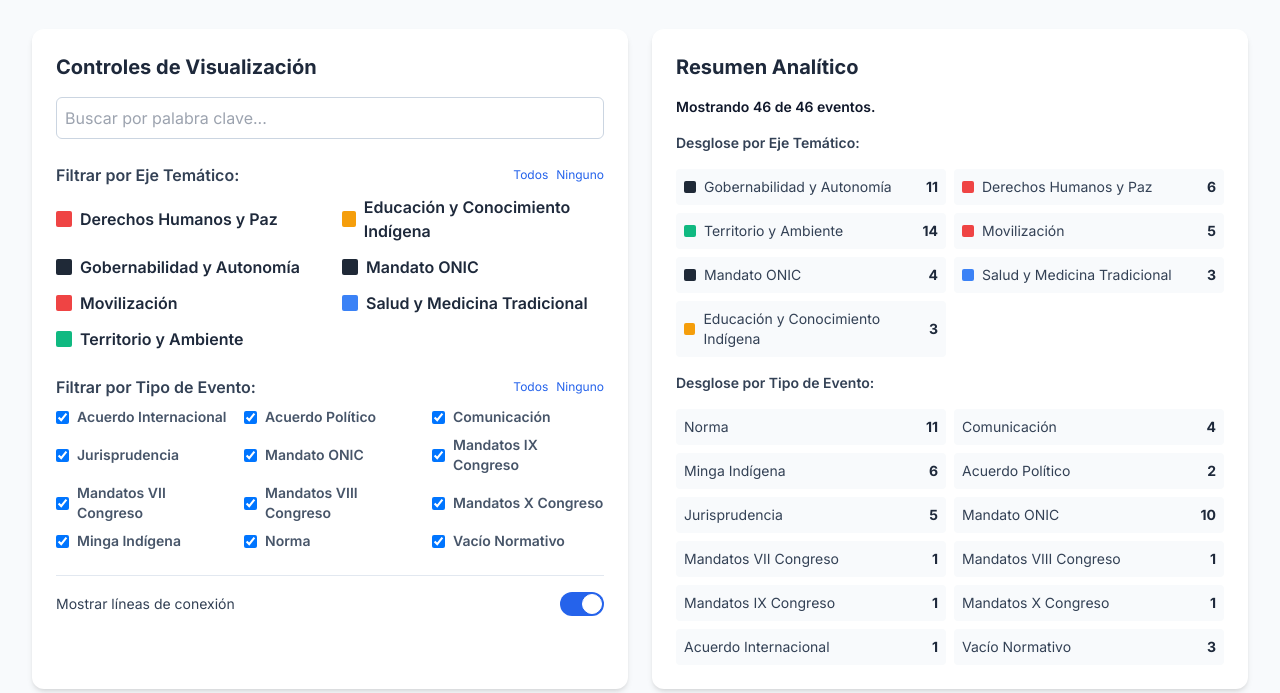
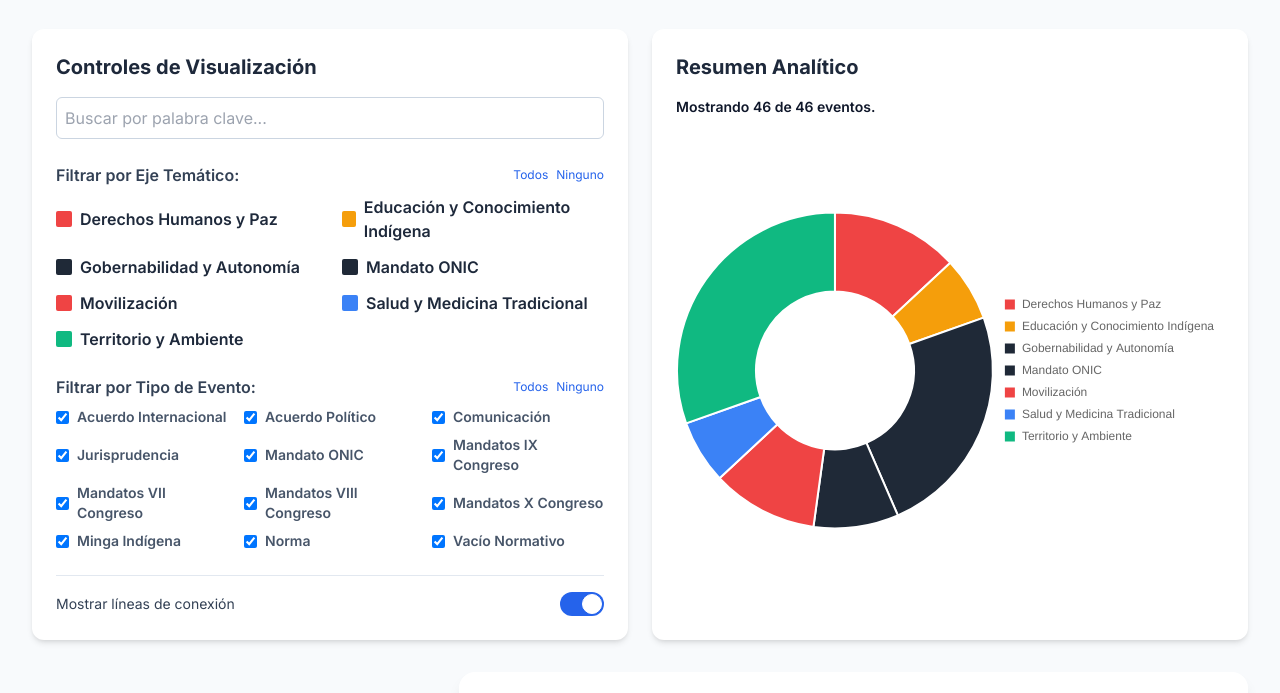
Before and after one commit to wilsonherrera77/Linea_tiempo2, a plain HTML site: page index.html in a window 1280 px wide. Shown: the part 231-924 px from the top of the page. Drawn offline with nearby package versions, Linux system fonts and the light colour scheme.

Commit message:
index.html

```diff
--- a/index.html
+++ b/index.html
@@ -3,9 +3,11 @@
 <head>
     <meta charset="UTF-8">
     <meta name="viewport" content="width=device-width, initial-scale=1.0">
-    <title>Línea de Tiempo Analítica v6 | Derechos Pueblos Indígenas en Colombia</title>
+    <title>Línea de Tiempo Analítica v7 | Derechos Pueblos Indígenas en Colombia</title>
     <script src="https://cdn.tailwindcss.com"></script>
     <script src="https://cdnjs.cloudflare.com/ajax/libs/PapaParse/5.3.2/papaparse.min.js"></script>
+    <!-- NUEVO: Librería para gráficos dinámicos -->
+    <script src="https://cdn.jsdelivr.net/npm/chart.js"></script>
     <link href="https://fonts.googleapis.com/css2?family=Inter:wght@400;600;700&display=swap" rel="stylesheet">
     <style>
         body {
@@ -87,10 +89,9 @@
 
     <div class="container mx-auto p-4 md:p-8">
         <header class="text-center mb-8">
-            <!-- NUEVO: Imagen personalizable en la cabecera -->
             <img src="https://www.onic.org.co/images/logo-onic-2021.png" alt="Logo ONIC" class="h-24 mx-auto mb-4" onerror="this.style.display='none'">
             <h1 class="text-3xl md:text-5xl font-bold text-slate-900">Análisis Interseccional sobre Derechos Indígenas</h1>
-            <p class="text-lg md:text-xl text-slate-600 mt-2">Línea de tiempo multitemática (1991 - 2030) - v6.0</p>
+            <p class="text-lg md:text-xl text-slate-600 mt-2">Línea de tiempo multitemática (1991 - 2030) - v7.0</p>
         </header>
 
         <!-- Contenedor de Controles -->
@@ -101,7 +102,6 @@
                     <input type="search" id="search-input" placeholder="Buscar por palabra clave..." class="w-full p-2 border border-slate-300 rounded-md focus:ring-2 focus:ring-blue-500 focus:border-blue-500">
 
                     <div>
-                        <!-- NUEVO: Botones para seleccionar/deseleccionar todos los Ejes Temáticos -->
                         <div class="flex justify-between items-center mb-2">
                             <h4 class="font-semibold text-slate-700">Filtrar por Eje Temático:</h4>
                             <div class="flex space-x-2">
@@ -110,12 +110,10 @@
                             </div>
                         </div>
                         <div id="theme-filters" class="grid grid-cols-1 sm:grid-cols-2 gap-x-6 gap-y-3">
-                            <!-- Theme filters will be inserted here dynamically -->
                         </div>
                     </div>
 
                     <div>
-                        <!-- NUEVO: Botones para seleccionar/deseleccionar todos los Tipos de Evento -->
                         <div class="flex justify-between items-center mb-2">
                             <h4 class="font-semibold text-slate-700">Filtrar por Tipo de Evento:</h4>
                              <div class="flex space-x-2">
@@ -124,7 +122,6 @@
                             </div>
                         </div>
                         <div id="type-filters" class="grid grid-cols-2 sm:grid-cols-3 gap-x-4 gap-y-2 text-sm">
-                            <!-- Type filters will be inserted here dynamically -->
                         </div>
                     </div>
 
@@ -137,10 +134,12 @@
                     </div>
                 </div>
             </div>
-            <div id="analytics-container" class="bg-white p-6 rounded-xl shadow-md">
+            <div id="analytics-container" class="bg-white p-6 rounded-xl shadow-md flex flex-col">
                  <h3 class="text-xl font-bold text-slate-800 mb-4">Resumen Analítico</h3>
-                 <div id="analytics-content" class="text-sm space-y-4">
-                     <!-- Analytics content will be inserted here -->
+                 <p id="analytics-summary-text" class="text-sm font-semibold text-slate-900 mb-2"></p>
+                 <!-- NUEVO: Canvas para el gráfico -->
+                 <div class="relative flex-grow h-64">
+                    <canvas id="analytics-chart"></canvas>
                  </div>
             </div>
         </div>
@@ -151,7 +150,6 @@
                 <svg id="connections-svg"></svg>
                 <div class="relative timeline-container">
                     <div id="timeline">
-                        <!-- Timeline events will be inserted here -->
                     </div>
                 </div>
             </div>
@@ -211,7 +209,8 @@
             const searchInput = document.getElementById('search-input');
             const connectionsToggle = document.getElementById('toggle-connections');
             const connectionsSvg = document.getElementById('connections-svg');
-            const analyticsContent = document.getElementById('analytics-content');
+            const analyticsSummaryText = document.getElementById('analytics-summary-text');
+            const chartCanvas = document.getElementById('analytics-chart');
 
             const detailsTheme = document.getElementById('details-theme');
             const detailsType = document.getElementById('details-type');
@@ -230,7 +229,8 @@
             let activeTypeFilters = [];
             let currentSearchTerm = '';
             let selectedEventId = null;
-            let themeColorMap = {}; // Will be populated dynamically
+            let themeColorMap = {};
+            let analyticsChart = null; // Variable to hold the chart instance
 
             // --- Data Loading ---
             function loadDataAndInitialize() {
@@ -246,10 +246,9 @@
                             }));
                             allEvents.sort((a, b) => new Date(a.fecha) - new Date(b.fecha));
 
-                            // Dynamically build the theme color map
                             allEvents.forEach(event => {
                                 if (event.temaPrincipal && !themeColorMap[event.temaPrincipal]) {
-                                    themeColorMap[event.temaPrincipal] = event.color || '#94a3b8'; // Use color from CSV or a default gray
+                                    themeColorMap[event.temaPrincipal] = event.color || '#94a3b8';
                                 }
                             });
 
@@ -330,7 +329,7 @@
                     }
                 });
 
-                // NUEVO: Event listeners para los botones de seleccionar/deseleccionar
+                // CORREGIDO: Event listeners para los botones de seleccionar/deseleccionar
                 document.getElementById('select-all-themes').addEventListener('click', () => {
                     document.querySelectorAll('.theme-filter-checkbox').forEach(cb => cb.checked = true);
                     activeThemeFilters = Object.keys(themeColorMap);
@@ -373,48 +372,58 @@
 
             function updateAnalytics(filteredEvents) {
                 const total = filteredEvents.length;
+                analyticsSummaryText.textContent = `Mostrando ${total} de ${allEvents.length} eventos.`;
+
                 const themeCounts = {};
-                Object.keys(themeColorMap).forEach(theme => themeCounts[theme] = 0);
-
-                const typeCounts = {};
-                [...new Set(allEvents.map(event => event.tipo_evento))].forEach(type => typeCounts[type] = 0);
+                activeThemeFilters.forEach(theme => themeCounts[theme] = 0);
 
                 filteredEvents.forEach(event => {
                     if (themeCounts.hasOwnProperty(event.temaPrincipal)) {
                         themeCounts[event.temaPrincipal]++;
                     }
-                    if (typeCounts.hasOwnProperty(event.tipo_evento)) {
-                        typeCounts[event.tipo_evento]++;
+                });
+
+                renderAnalyticsChart(themeCounts);
+            }
+
+            // NUEVO: Función para renderizar el gráfico dinámico
+            function renderAnalyticsChart(data) {
+                if (analyticsChart) {
+                    analyticsChart.destroy(); // Destruir el gráfico anterior para evitar sobreposiciones
+                }
+
+                const labels = Object.keys(data);
+                const chartData = Object.values(data);
+                const backgroundColors = labels.map(label => themeColorMap[label]);
+
+                analyticsChart = new Chart(chartCanvas, {
+                    type: 'doughnut',
+                    data: {
+                        labels: labels,
+                        datasets: [{
+                            label: 'Eventos por Eje Temático',
+                            data: chartData,
+                            backgroundColor: backgroundColors,
+                            borderColor: '#ffffff',
+                            borderWidth: 2
+                        }]
+                    },
+                    options: {
+                        responsive: true,
+                        maintainAspectRatio: false,
+                        plugins: {
+                            legend: {
+                                position: 'right',
+                                labels: {
+                                    boxWidth: 12,
+                                    font: {
+                                        size: 12
+                                    }
+                                }
+                            }
+                        }
                     }
                 });
-
-                let analyticsHtml = `<p class="font-semibold text-slate-900">Mostrando ${total} de ${allEvents.length} eventos.</p>`;
-
-                analyticsHtml += '<h4 class="font-semibold text-slate-700 mt-4 mb-2">Desglose por Eje Temático:</h4><div class="grid grid-cols-1 sm:grid-cols-2 gap-2">';
-                for (const theme in themeCounts) {
-                    if (activeThemeFilters.includes(theme)) {
-                        analyticsHtml += `
-                            <div class="flex items-center justify-between p-2 bg-slate-50 rounded">
-                                <div class="flex items-center"><span class="w-3 h-3 inline-block mr-2 rounded-sm" style="background-color: ${themeColorMap[theme]}"></span><span class="text-slate-700">${theme}</span></div>
-                                <span class="font-bold text-slate-800">${themeCounts[theme]}</span>
-                            </div>`;
-                    }
-                }
-                analyticsHtml += '</div>';
-
-                analyticsHtml += '<h4 class="font-semibold text-slate-700 mt-4 mb-2">Desglose por Tipo de Evento:</h4><div class="grid grid-cols-1 sm:grid-cols-2 gap-2">';
-                 for (const type in typeCounts) {
-                    if (activeTypeFilters.includes(type) && typeCounts[type] > 0) {
-                        analyticsHtml += `
-                            <div class="flex items-center justify-between p-2 bg-slate-50 rounded">
-                                <span class="text-slate-700">${type}</span>
-                                <span class="font-bold text-slate-800">${typeCounts[type]}</span>
-                            </div>`;
-                    }
-                }
-                analyticsHtml += '</div>';
-
-                analyticsContent.innerHTML = analyticsHtml;
             }
 
             function renderTimeline(eventsToRender) {
@@ -531,13 +540,12 @@
                 detailsActors.innerHTML = `<span class="font-semibold">Actores/Entidad:</span> ${item.actoresClave} <br> <span class="font-semibold">Ámbito:</span> ${item.ambito}`;
                 detailsSource.textContent = item.fuente;
 
-                // Handle Drive Link
-                detailsDriveLinkContainer.innerHTML = ''; // Clear previous link
+                detailsDriveLinkContainer.innerHTML = '';
                 if (item.driveLink) {
                     const linkElement = document.createElement('a');
                     linkElement.href = item.driveLink;
                     linkElement.textContent = 'Descargar Documento';
-                    linkElement.target = '_blank'; // Open in new tab
+                    linkElement.target = '_blank';
                     linkElement.rel = 'noopener noreferrer';
                     linkElement.className = 'inline-block bg-blue-600 text-white font-bold py-2 px-4 rounded-lg hover:bg-blue-700 transition-colors';
                     detailsDriveLinkContainer.appendChild(linkElement);
```
